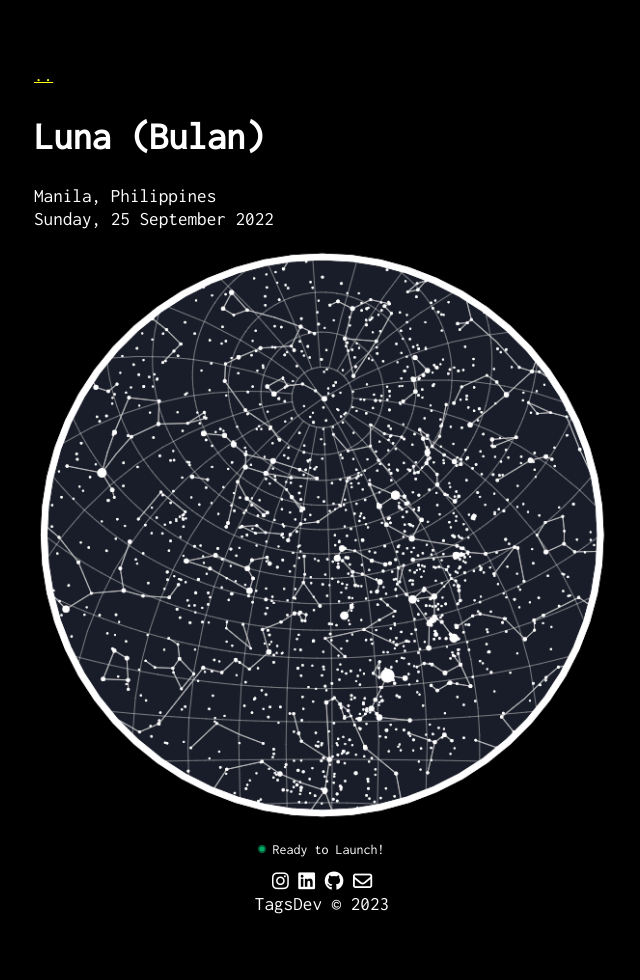
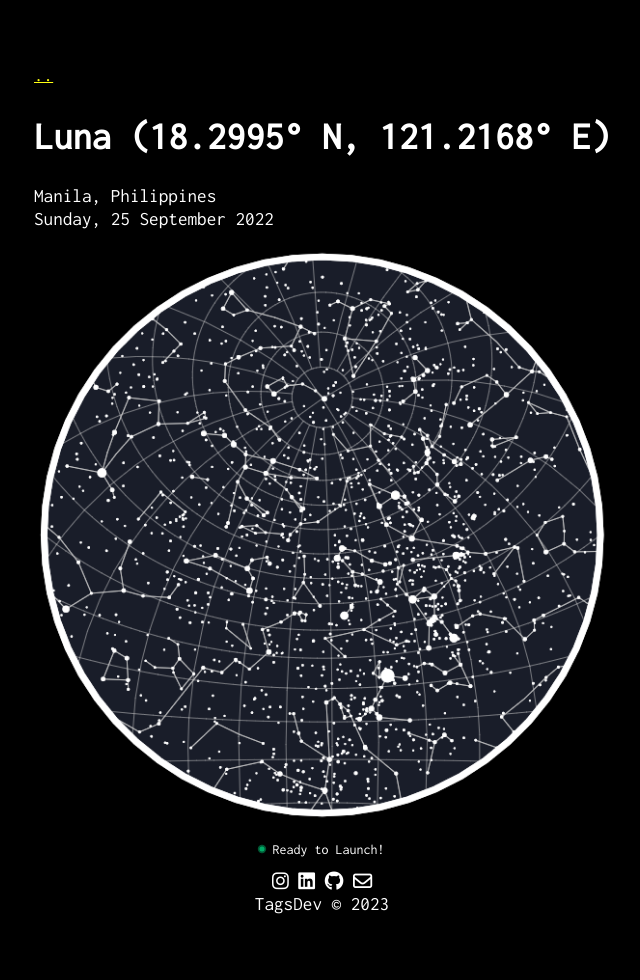
Before and after one commit to mcbtaguiad/web-tagsdev-jekyll, a Jekyll site: the page built from tagsdev/_posts/2023-03-01-imcollectingmoonlight.md, in a window 1280 px wide. Shown: the whole page, without its empty margins (318-958 px from the left). Built offline with Jekyll 4.4.1, drawn with Linux system fonts in a browser that asks for light colours; nearby versions of some CDN libraries.

Commit message:
minor fix

```diff
--- a/tagsdev/_posts/2023-03-01-imcollectingmoonlight.md
+++ b/tagsdev/_posts/2023-03-01-imcollectingmoonlight.md
@@ -1,6 +1,6 @@
 ---
 layout: post_bulan
-title: "Luna (Bulan)"
+title: "Luna (18.2995° N, 121.2168° E)"
 date: 2023-03-01T09:33:01+08:00
 #draft: true
 author: "Mark Taguiad"
```
